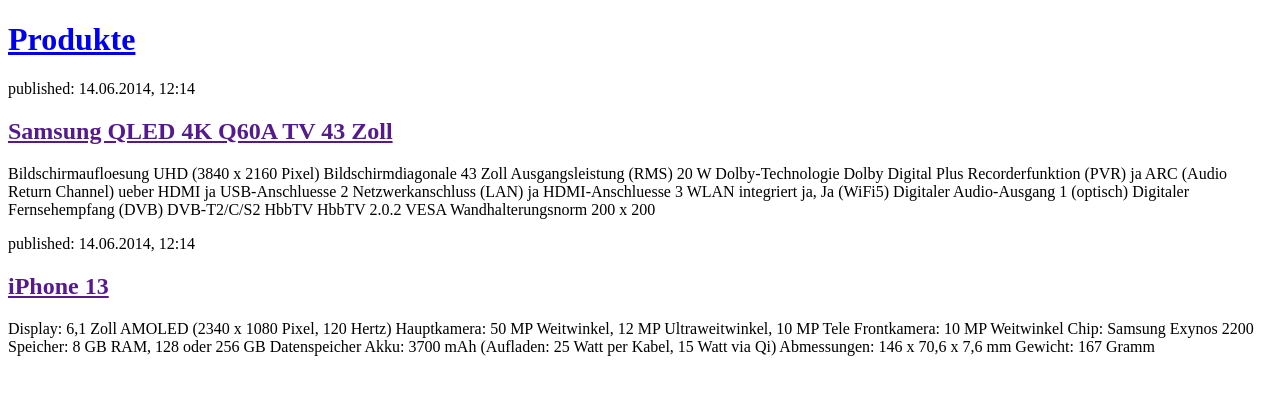
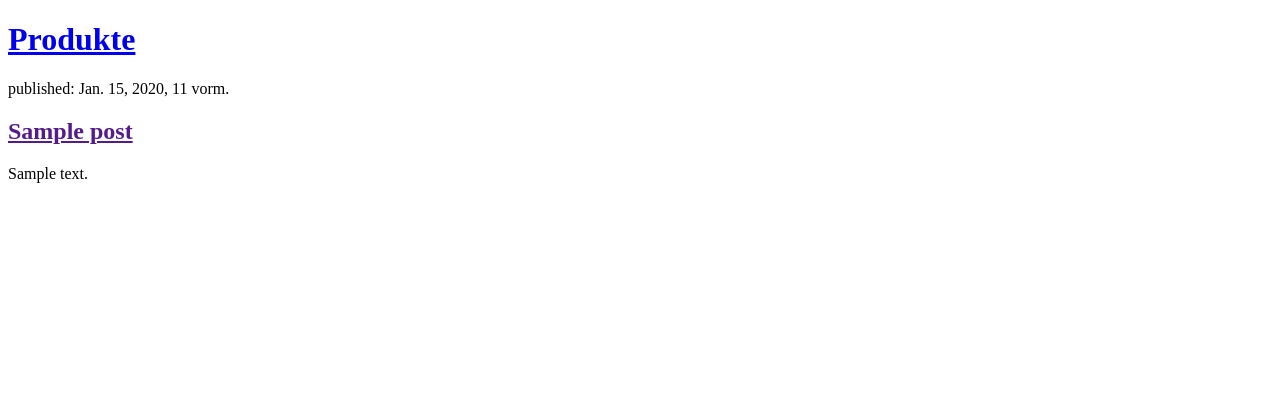
Before and after one commit to ok28o8/my-first-blog, a Django app: page / in a window 1280 px wide. Shown: the top 395 px of the page. Run offline with Django 3.2, Linux system fonts and the light colour scheme; tables that the repository leaves empty hold one stand-in row (values such as "Sample post").

Commit message:
Modified templates to display posts

```diff
--- a/blog/templates/blog/post_list.html
+++ b/blog/templates/blog/post_list.html
@@ -8,36 +8,12 @@
             <h1><a href="/">Produkte</a></h1>
         </header>
 
-        <article>
-            <time>published: 14.06.2014, 12:14</time>
-            <h2><a href="">Samsung QLED 4K Q60A TV 43 Zoll</a></h2>
-            <p>Bildschirmaufloesung	UHD (3840 x 2160 Pixel)
-                Bildschirmdiagonale	43 Zoll
-                Ausgangsleistung (RMS)	20 W
-                Dolby-Technologie	Dolby Digital Plus
-                Recorderfunktion (PVR)	ja
-                ARC (Audio Return Channel) ueber HDMI	ja
-                USB-Anschluesse	2
-                Netzwerkanschluss (LAN)	ja
-                HDMI-Anschluesse	3
-                WLAN integriert	ja, Ja (WiFi5)
-                Digitaler Audio-Ausgang	1 (optisch)
-                Digitaler Fernsehempfang (DVB)	DVB-T2/C/S2
-                HbbTV	HbbTV 2.0.2
-                VESA Wandhalterungsnorm	200 x 200</p>
-        </article>
-
-        <article>
-            <time>published: 14.06.2014, 12:14</time>
-            <h2><a href="">iPhone 13</a></h2>
-            <p>Display: 6,1 Zoll AMOLED (2340 x 1080 Pixel, 120 Hertz)
-                Hauptkamera: 50 MP Weitwinkel, 12 MP Ultraweitwinkel, 10 MP Tele
-                Frontkamera: 10 MP Weitwinkel
-                Chip: Samsung Exynos 2200
-                Speicher: 8 GB RAM, 128 oder 256 GB Datenspeicher
-                Akku: 3700 mAh (Aufladen: 25 Watt per Kabel, 15 Watt via Qi)
-                Abmessungen: 146 x 70,6 x 7,6 mm
-                Gewicht: 167 Gramm</p>
-        </article>
+        {% for post in posts %}
+            <article>
+                <time>published: {{ post.published_date }}</time>
+                <h2><a href="">{{ post.title }}</a></h2>
+                <p>{{ post.text|linebreaksbr }}</p>
+            </article>
+        {% endfor %}
     </body>
 </html>
--- a/blog/views.py
+++ b/blog/views.py
@@ -1,6 +1,7 @@
 from django.shortcuts import render
-
-# Create your views here.
+from django.utils import timezone
+from .models import Post
 
 def post_list(request):
-    return render(request, 'blog/post_list.html',{})
+    posts = Post.objects.filter(published_date__lte=timezone.now()).order_by('published_date')
+    return render(request, 'blog/post_list.html', {'posts': posts})
```
